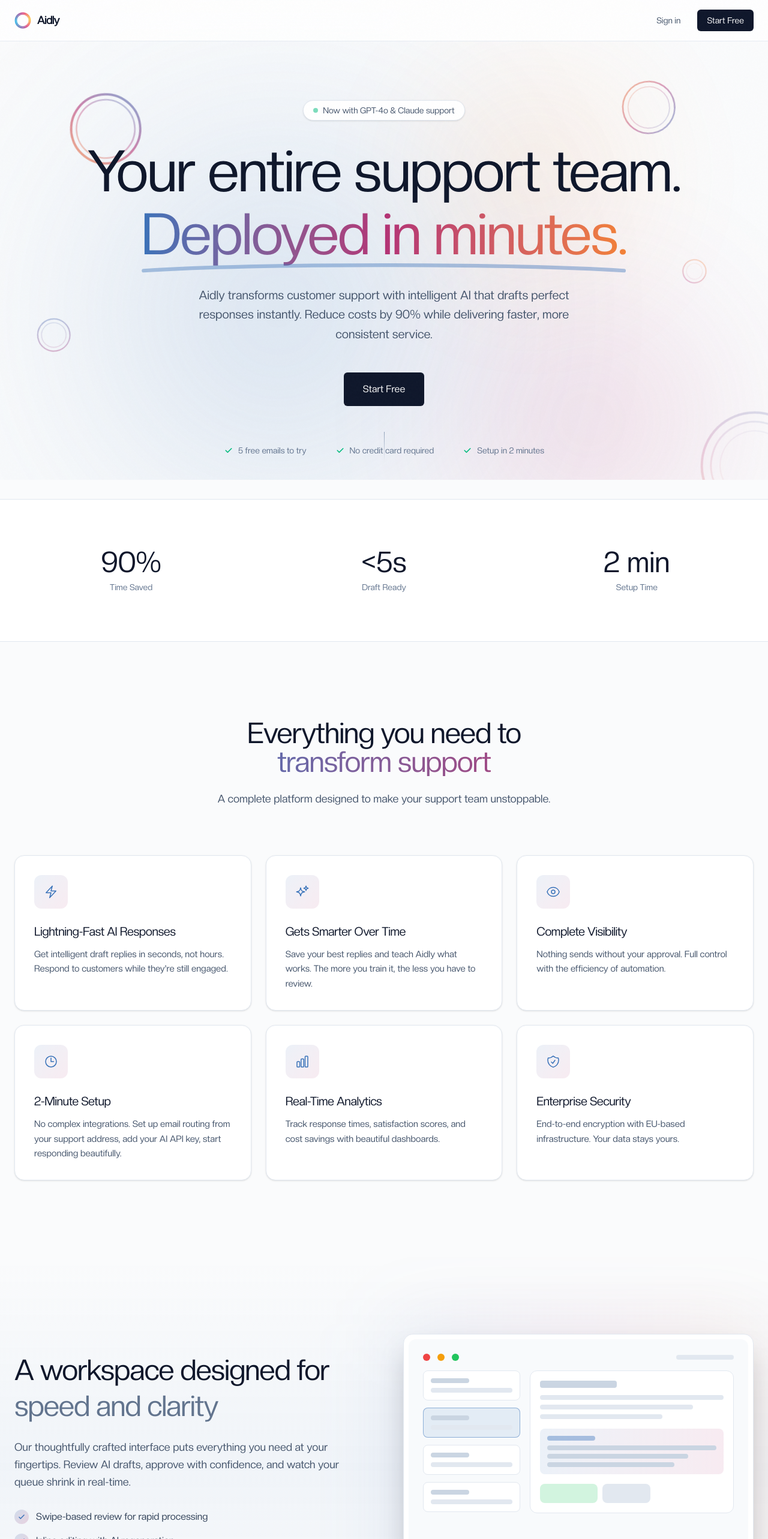
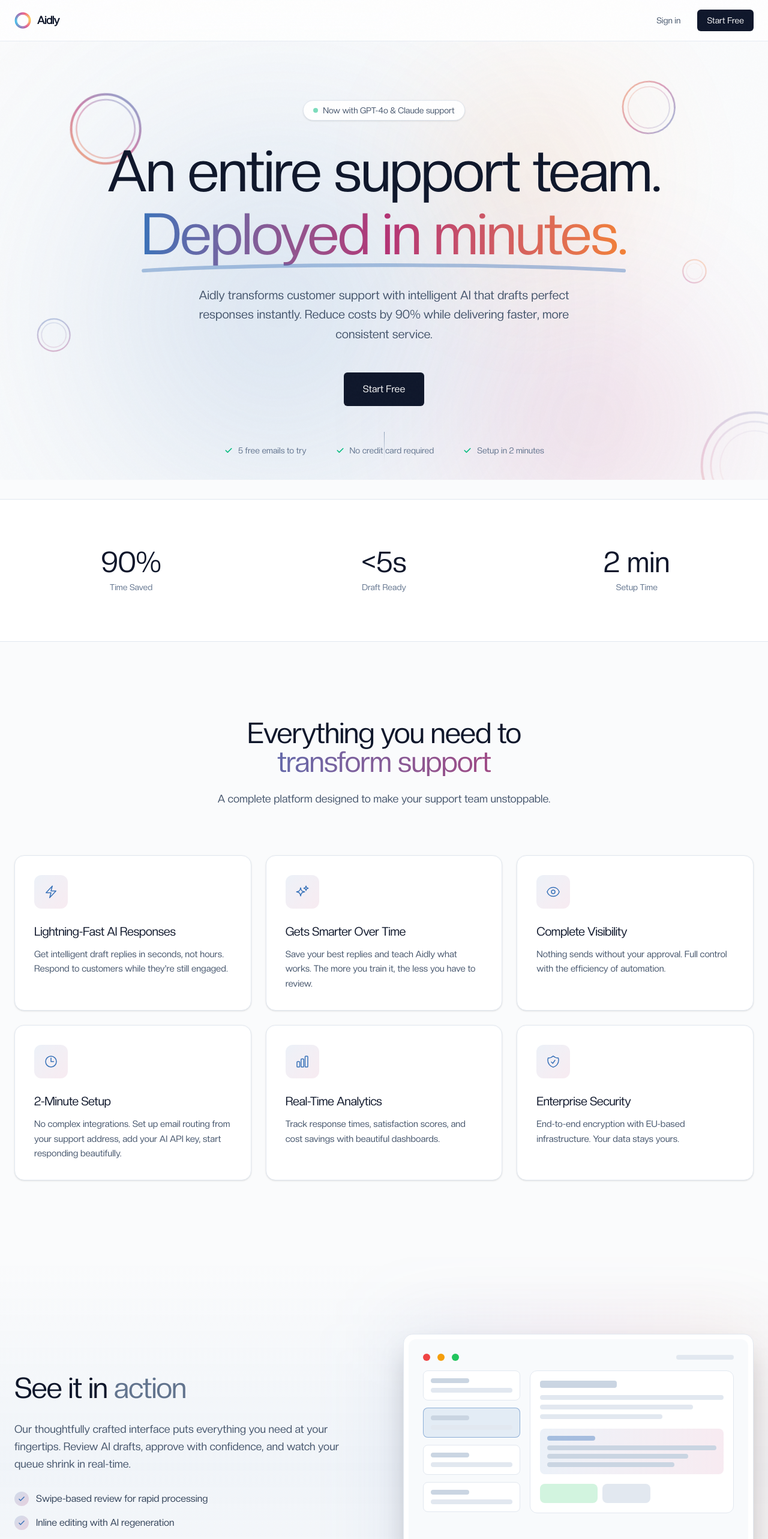
Before and after one commit to matiiimat/cs-appv1, a Next.js app: page / in a window 1280 px wide. Shown: the top 2566 px of the page at 60% size. Built offline with nearby package versions, Linux system fonts and the light colour scheme; a web font is replaced by a local one.

Commit message:
Small Change Landing Page

```diff
--- a/app/page.tsx
+++ b/app/page.tsx
@@ -433,7 +433,7 @@ export default function LuxuryLanding() {
 
             {/* Main headline */}
             <h1 className="font-[var(--font-custom)] text-5xl font-medium leading-[1.1] tracking-tight md:text-7xl lg:text-8xl animate-[fadeInUp_0.8s_ease-out_0.3s_both]">
-              <span className="block text-slate-900 dark:text-white">Your entire support team.</span>
+              <span className="block text-slate-900 dark:text-white">An entire support team.</span>
               <span className="relative">
                 <span className="bg-gradient-to-r from-[#3872B9] via-[#B33275] to-[#F38135] bg-clip-text text-transparent">
                   Deployed in minutes.
@@ -574,8 +574,8 @@ export default function LuxuryLanding() {
               <div>
 
                 <h2 className="mt-6 font-[var(--font-custom)] text-4xl font-medium leading-tight tracking-tight text-slate-900 dark:text-white md:text-5xl">
-                  A workspace designed for
-                  <span className="text-slate-500 dark:text-white/50"> speed and clarity</span>
+                  See it in
+                  <span className="text-slate-500 dark:text-white/50"> action</span>
                 </h2>
 
                 <p className="mt-6 text-lg leading-relaxed text-slate-600 dark:text-white/50">
```
